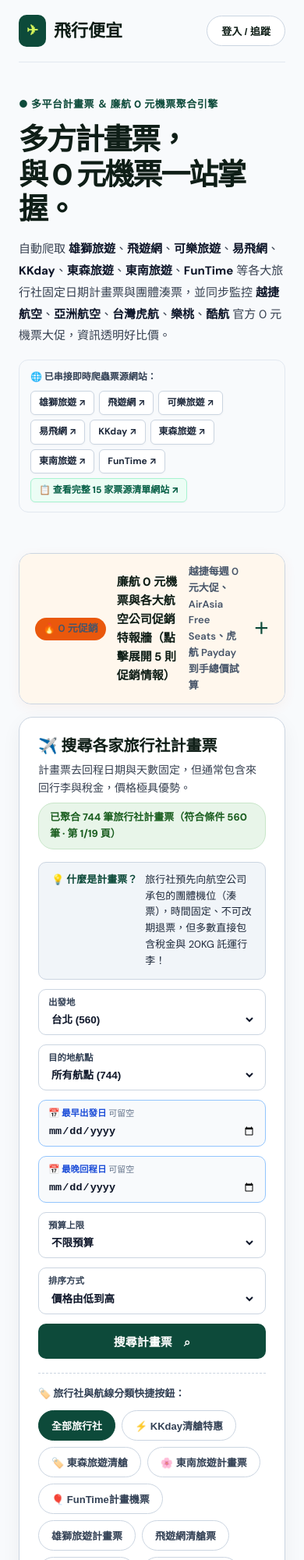
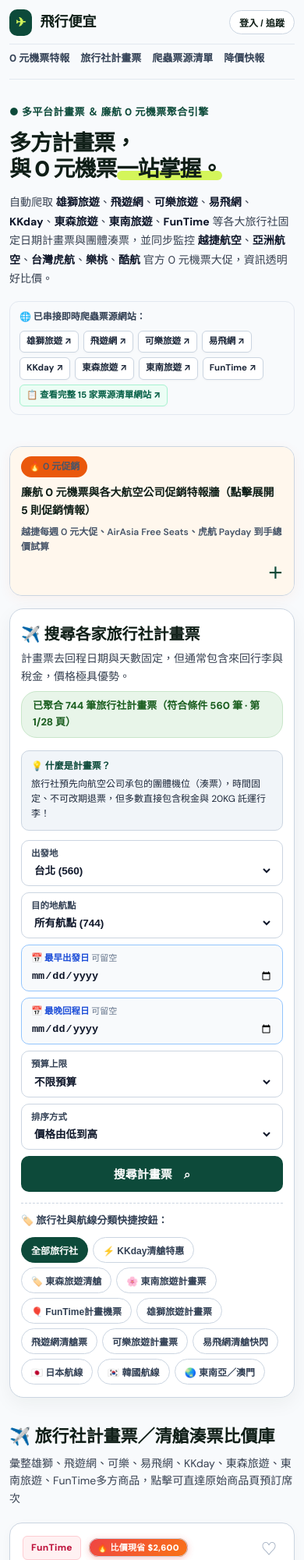
Before and after one commit to james9612/flight-deals, a website: page outputs/flight-deals/index.html in a window 390 px wide. Shown: the top 2000 px of the page at 78% size. Drawn offline with Linux system fonts and the light colour scheme.

Commit message:
feat(pagination&responsive): change page size to 20 deals per page and implement comprehensive multi-device responsive design

```diff
--- a/outputs/flight-deals/index.html
+++ b/outputs/flight-deals/index.html
@@ -5,7 +5,7 @@
   <meta name="viewport" content="width=device-width,initial-scale=1">
   <title>飛行便宜｜旅行社計畫票比價 ＆ 廉航 0 元機票特報聚合站</title>
   <meta name="description" content="自動爬取雄獅旅遊、飛遊網、可樂旅遊、易飛網等旅行社計畫票與團體湊票，並同步追蹤各大廉價航空 0 元機票與大促特報。">
-  <link rel="stylesheet" href="styles/site.css?v=20261025-15">
+  <link rel="stylesheet" href="styles/site.css?v=20261025-16">
 </head>
 <body>
   <div class="wrap">
@@ -287,6 +287,6 @@
     </footer>
   </div>
 
-  <script src="scripts/app.js?v=20261025-15" defer></script>
+  <script src="scripts/app.js?v=20261025-16" defer></script>
 </body>
 </html>
--- a/outputs/flight-deals/scripts/app.js
+++ b/outputs/flight-deals/scripts/app.js
@@ -2,7 +2,7 @@
 let promos = [];
 let activeFilter = 'all';
 let currentPage = 1;
-const PAGE_SIZE = 30;
+const PAGE_SIZE = 20;
 
 const agencyClassMap = {
   '雄獅旅遊': 'agency-lion',
--- a/outputs/flight-deals/styles/site.css
+++ b/outputs/flight-deals/styles/site.css
@@ -511,25 +511,6 @@
   grid-template-columns: 1.2fr 1.4fr 1.15fr 1.15fr 1fr 1fr auto;
   gap: 10px;
   align-items: stretch;
-}
-@media (max-width: 1200px) {
-  .fields {
-    grid-template-columns: 1fr 1.3fr 1fr 1fr;
-    gap: 12px;
-  }
-  .fields .go {
-    grid-column: span 2;
-    padding: 12px 20px;
-  }
-}
-@media (max-width: 768px) {
-  .fields {
-    grid-template-columns: 1fr;
-  }
-  .fields .go {
-    grid-column: 1;
-    padding: 12px 20px;
-  }
 }
 .field {
   border: 1px solid #cbd5e1;
@@ -1096,20 +1077,216 @@
   justify-content: space-between;
 }
 
-/* 響應式佈局 */
-@media(max-width: 900px) {
-  .cards { grid-template-columns: repeat(2, 1fr); }
-  .fields { grid-template-columns: 1fr 1fr; }
-  .go { grid-column: span 2; min-height: 44px; }
+/* ========================================================
+   全裝置響應式設計系統 (Responsive Design System)
+   ======================================================== */
+
+/* 平板中螢幕 (Tablet: <= 1024px) */
+@media (max-width: 1024px) {
+  .wrap {
+    padding: 0 20px;
+  }
+  .hero {
+    grid-template-columns: 1fr;
+    gap: 20px;
+    padding: 32px 0 20px;
+  }
+  .hero .art {
+    display: none;
+  }
+  .cards {
+    grid-template-columns: repeat(2, 1fr);
+    gap: 14px;
+  }
+  .fields {
+    grid-template-columns: 1fr 1.3fr 1fr 1fr;
+    gap: 10px;
+  }
+  .fields .field:nth-child(5),
+  .fields .field:nth-child(6) {
+    grid-column: span 1;
+  }
+  .fields .go {
+    grid-column: span 2;
+    min-height: 44px;
+  }
 }
-@media(max-width: 650px) {
-  .cards { grid-template-columns: 1fr; }
-  .hero { grid-template-columns: 1fr; }
-  .art { display: none; }
-  .nav { display: none; }
-  .fields { grid-template-columns: 1fr; }
-  .go { grid-column: auto; }
-  .mini-fields { grid-template-columns: 1fr; }
-  .search-title { flex-direction: column; gap: 8px; }
-  footer { flex-direction: column; gap: 8px; }
+
+/* 小平板與大手機 (Small Tablet / Mobile: <= 768px) */
+@media (max-width: 768px) {
+  .wrap {
+    padding: 0 16px;
+  }
+  header {
+    height: auto;
+    padding: 12px 0;
+    flex-wrap: wrap;
+    gap: 10px;
+  }
+  .nav {
+    order: 3;
+    width: 100%;
+    display: flex;
+    overflow-x: auto;
+    gap: 14px;
+    padding: 8px 0 4px;
+    -webkit-overflow-scrolling: touch;
+    border-top: 1px solid var(--line-light);
+  }
+  .nav a {
+    white-space: nowrap;
+    font-size: 13px;
+  }
+  h1 {
+    font-size: clamp(28px, 6.5vw, 40px);
+    letter-spacing: -1px;
+  }
+  .lead {
+    font-size: 14px;
+    line-height: 1.75;
+  }
+  .hero-sources-banner {
+    padding: 10px 12px;
+  }
+  .source-chip {
+    font-size: 11.5px;
+    padding: 4px 8px;
+  }
+  .zero-promos-collapsible .planner-toggle {
+    padding: 12px 14px;
+    flex-wrap: wrap;
+    gap: 8px;
+  }
+  .zero-promos-collapsible .planner-toggle b {
+    font-size: 14px;
+    width: 100%;
+  }
+  .zero-promos-collapsible .planner-toggle span:not(.toggle-icon) {
+    font-size: 12px;
+  }
+  .promos-grid {
+    grid-template-columns: 1fr;
+    gap: 12px;
+  }
+  .promo-card {
+    padding: 16px;
+  }
+  .search {
+    padding: 16px 14px;
+  }
+  .search-title {
+    flex-direction: column;
+    gap: 8px;
+  }
+  .search-guide {
+    flex-direction: column;
+    gap: 4px;
+    padding: 10px 12px;
+    font-size: 12px;
+  }
+  .fields {
+    grid-template-columns: 1fr;
+    gap: 8px;
+  }
+  .fields .go {
+    grid-column: 1;
+    min-height: 46px;
+    width: 100%;
+  }
+  .search-agency-pills {
+    margin-top: 14px;
+    padding-top: 12px;
+  }
+  .search-agency-pills .pills {
+    gap: 6px;
+  }
+  .pill {
+    padding: 7px 12px;
+    font-size: 12px;
+  }
+  .section {
+    padding: 16px 0 32px;
+  }
+  .section .head h2 {
+    font-size: 22px;
+  }
+  .cards {
+    grid-template-columns: 1fr;
+    gap: 14px;
+  }
+  .card {
+    padding: 16px;
+  }
+  .card-header-dest .dest-city-large {
+    font-size: 24px;
+  }
+  .route-box {
+    padding: 10px 12px;
+    margin: 10px 0;
+  }
+  .route-iata {
+    font-size: 20px;
+  }
+  .fare-amount {
+    font-size: 24px;
+  }
+  .card-booking-btn {
+    padding: 12px 14px;
+    font-size: 13.5px;
+    min-height: 44px;
+  }
+  .pagination-inner {
+    padding: 12px 14px;
+  }
+  .page-controls {
+    gap: 4px;
+  }
+  .page-btn {
+    min-width: 34px;
+    height: 34px;
+    padding: 0 8px;
+    font-size: 12px;
+  }
+  .mini-fields {
+    grid-template-columns: 1fr;
+  }
+  footer {
+    flex-direction: column;
+    gap: 10px;
+    padding: 20px 0 30px;
+  }
 }
+
+/* 超小螢幕手機 (iPhone SE / 375px: <= 480px) */
+@media (max-width: 480px) {
+  .wrap {
+    padding: 0 12px;
+  }
+  .logo {
+    font-size: 18px;
+  }
+  .mark {
+    padding: 4px 8px;
+    font-size: 16px;
+  }
+  .login {
+    padding: 6px 12px;
+    font-size: 12px;
+  }
+  .page-btn.page-nav:first-child,
+  .page-btn.page-nav:last-child {
+    display: none; /* 小手機隱藏首頁/末頁按鈕，保留上一頁與下一頁，防止橫向超出 */
+  }
+  .flight-meta-row {
+    font-size: 12px;
+  }
+  .card-foot-pricing {
+    flex-direction: column;
+    align-items: flex-start;
+    gap: 6px;
+  }
+  .fare-price-box {
+    text-align: left;
+    width: 100%;
+  }
+}
```
